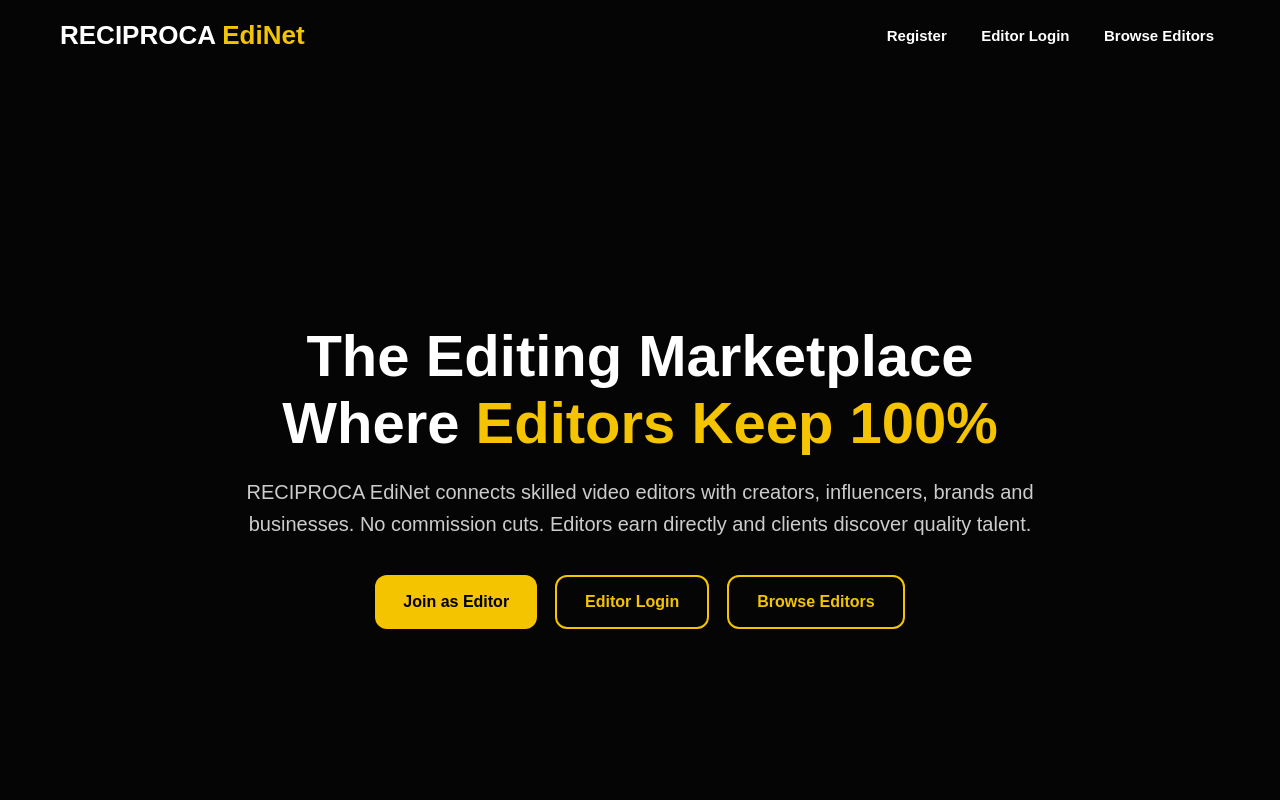
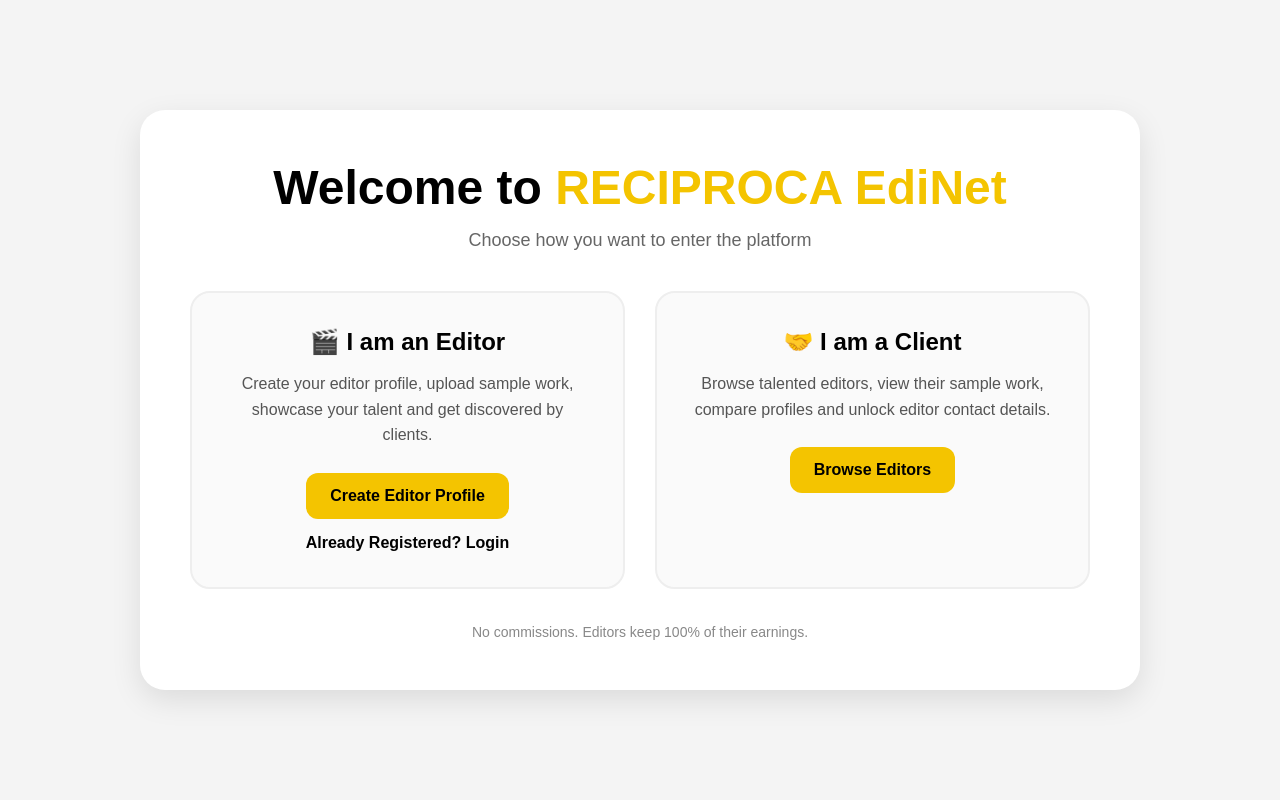
Before and after one commit to saqibkhan0709/reciproca-learning, a website: page index.html in a window 1280 px wide. Shown: the top 800 px of the page. Drawn offline with Linux system fonts and the light colour scheme.

Commit message:
Update index.html

```diff
--- a/index.html
+++ b/index.html
@@ -6,138 +6,117 @@
 <title>RECIPROCA EdiNet</title>
 
 <style>
-        body {
-            margin: 0;
-            font-family: Arial, sans-serif;
-            background: #050505;
-            color: white;
+*{
+    margin:0;
+    padding:0;
+    box-sizing:border-box;
+    font-family:Arial,sans-serif;
 }
 
-        .navbar {
-            display: flex;
-            justify-content: space-between;
-            align-items: center;
-            padding: 20px 60px;
-            background: #050505;
+body{
+    background:#f4f4f4;
+    display:flex;
+    justify-content:center;
+    align-items:center;
+    min-height:100vh;
+    padding:20px;
 }
 
-        .logo {
-            font-size: 26px;
-            font-weight: bold;
+.container{
+    background:white;
+    width:100%;
+    max-width:1000px;
+    border-radius:25px;
+    padding:50px;
+    box-shadow:0 10px 30px rgba(0,0,0,0.1);
+    text-align:center;
 }
 
-        .logo span {
-            color: #f4c400;
+h1{
+    font-size:48px;
+    margin-bottom:15px;
 }
 
-        .nav button {
-            background: none;
-            border: none;
-            color: white;
-            margin-left: 18px;
-            font-weight: bold;
-            cursor: pointer;
-            font-size: 15px;
+.highlight{
+    color:#f4c400;
 }
 
-        .nav button:hover {
-            color: #f4c400;
+.subtitle{
+    color:#666;
+    margin-bottom:40px;
+    font-size:18px;
 }
 
-        .hero {
-            min-height: 85vh;
-            display: flex;
-            align-items: center;
-            justify-content: center;
-            padding: 40px;
-            text-align: center;
+.cards{
+    display:grid;
+    grid-template-columns:repeat(auto-fit,minmax(280px,1fr));
+    gap:30px;
 }
 
-        .hero-box {
-            max-width: 850px;
+.card{
+    background:#fafafa;
+    border:2px solid #eee;
+    border-radius:20px;
+    padding:35px;
+    transition:0.3s;
 }
 
-        .hero h1 {
-            font-size: 58px;
-            margin-bottom: 20px;
+.card:hover{
+    transform:translateY(-6px);
+    border-color:#f4c400;
 }
 
-        .hero h1 span {
-            color: #f4c400;
+.card h2{
+    margin-bottom:15px;
+    color:#000;
 }
 
-        .hero p {
-            font-size: 20px;
-            color: #ccc;
-            line-height: 1.6;
+.card p{
+    color:#555;
+    line-height:1.6;
+    margin-bottom:25px;
 }
 
-        .buttons {
-            margin-top: 35px;
-            display: flex;
-            justify-content: center;
-            gap: 18px;
-            flex-wrap: wrap;
+.btn{
+    background:#f4c400;
+    color:black;
+    text-decoration:none;
+    padding:14px 24px;
+    border-radius:12px;
+    font-weight:bold;
+    display:inline-block;
+    transition:0.3s;
 }
 
-        .btn {
-            padding: 16px 28px;
-            border-radius: 12px;
-            font-weight: bold;
-            cursor: pointer;
-            border: none;
-            font-size: 16px;
+.btn:hover{
+    opacity:0.9;
 }
 
-        .btn-yellow {
-            background: #f4c400;
-            color: black;
+.login-link{
+    display:inline-block;
+    margin-top:15px;
+    color:#000;
+    text-decoration:none;
+    font-weight:bold;
 }
 
-        .btn-outline {
-            background: transparent;
-            border: 2px solid #f4c400;
-            color: #f4c400;
+.login-link:hover{
+    color:#f4c400;
 }
 
-        .features {
-            padding: 50px 20px;
-            text-align: center;
-            background: #0d0d0d;
+.footer{
+    margin-top:35px;
+    color:#888;
+    font-size:14px;
 }
 
-        .features h2 {
-            color: #f4c400;
+@media(max-width:768px){
+    h1{
+        font-size:34px;
     }
 
-        .feature-grid {
-            display: grid;
-            grid-template-columns: repeat(auto-fit, minmax(220px, 1fr));
-            gap: 25px;
-            max-width: 1000px;
-            margin: 35px auto 0;
-        }
-
-        .card {
-            background: #151515;
-            padding: 25px;
-            border-radius: 18px;
-            border: 1px solid rgba(244,196,0,0.2);
-        }
-
-        @media (max-width: 600px) {
-            .navbar {
-                flex-direction: column;
-                gap: 15px;
-                padding: 20px;
-            }
-
-            .hero h1 {
-                font-size: 36px;
-            }
-
-            .hero p {
-                font-size: 16px;
+    .container{
+        padding:30px 20px;
     }
 }
 </style>
@@ -145,85 +124,57 @@
 
 <body>
 
-    <div class="navbar">
-        <div class="logo">
-            RECIPROCA <span>EdiNet</span>
-        </div>
+<div class="container">
 
-        <div class="nav">
-            <button onclick="goToRegister()">Register</button>
-            <button onclick="goToLogin()">Editor Login</button>
-            <button onclick="goToEditors()">Browse Editors</button>
-        </div>
-    </div>
-
-    <section class="hero">
-        <div class="hero-box">
     <h1>
-                The Editing Marketplace Where <span>Editors Keep 100%</span>
+        Welcome to <span class="highlight">RECIPROCA EdiNet</span>
     </h1>
 
-            <p>
-                RECIPROCA EdiNet connects skilled video editors with creators,
-                influencers, brands and businesses. No commission cuts.
-                Editors earn directly and clients discover quality talent.
+    <p class="subtitle">
+        Choose how you want to enter the platform
     </p>
 
-            <div class="buttons">
-                <button class="btn btn-yellow" onclick="goToRegister()">
-                    Join as Editor
-                </button>
+    <div class="cards">
 
-                <button class="btn btn-outline" onclick="goToLogin()">
-                    Editor Login
-                </button>
+        <div class="card">
+            <h2>🎬 I am an Editor</h2>
 
-                <button class="btn btn-outline" onclick="goToEditors()">
-                    Browse Editors
-                </button>
-            </div>
-        </div>
-    </section>
+            <p>
+                Create your editor profile, upload sample work,
+                showcase your talent and get discovered by clients.
+            </p>
 
-    <section class="features">
-        <h2>Why RECIPROCA?</h2>
+            <a href="new-register.html" class="btn">
+                Create Editor Profile
+            </a>
 
-        <div class="feature-grid">
-            <div class="card">
-                <h3>No Commission</h3>
-                <p>Editors keep 100% of their earnings.</p>
+            <br>
+
+            <a href="login.html" class="login-link">
+                Already Registered? Login
+            </a>
         </div>
 
         <div class="card">
-                <h3>Sample Work</h3>
-                <p>Clients can view sample edits inside RECIPROCA.</p>
+            <h2>🤝 I am a Client</h2>
+
+            <p>
+                Browse talented editors, view their sample work,
+                compare profiles and unlock editor contact details.
+            </p>
+
+            <a href="browse-editors.html" class="btn">
+                Browse Editors
+            </a>
         </div>
 
-            <div class="card">
-                <h3>Diamond Trust</h3>
-                <p>Editors build diamonds through trust and quality.</p>
     </div>
 
-            <div class="card">
-                <h3>Lead Unlock</h3>
-                <p>Clients unlock editor contact details through RECIPROCA.</p>
+    <div class="footer">
+        No commissions. Editors keep 100% of their earnings.
     </div>
+
 </div>
-    </section>
-
-    <script>
-        function goToRegister() {
-            window.location.href = "register.html";
-        }
-
-        function goToLogin() {
-            window.location.href = "login.html";
-        }
-
-        function goToEditors() {
-            window.location.href = "editor-profile-view.html";
-        }
-    </script>
 
 </body>
 </html>
```
Lines whose indentation alone changed are shown as unchanged.
